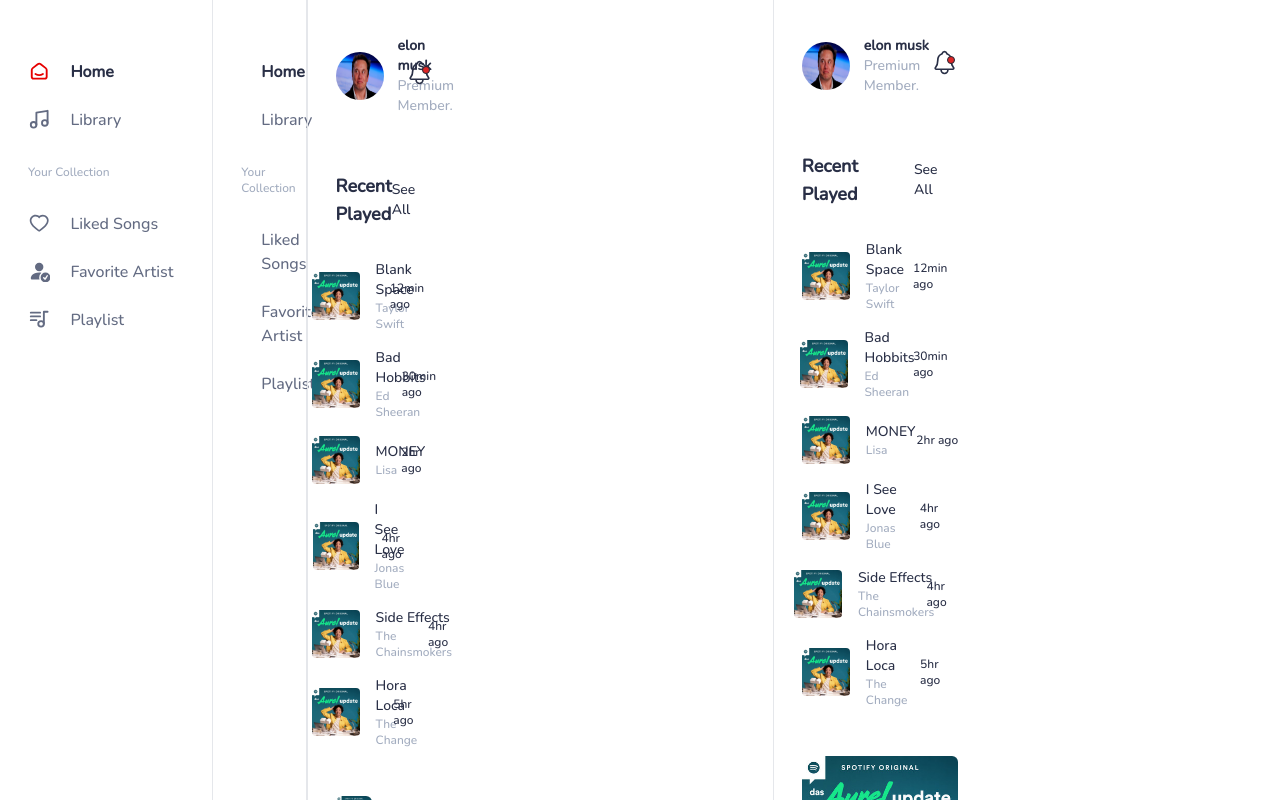
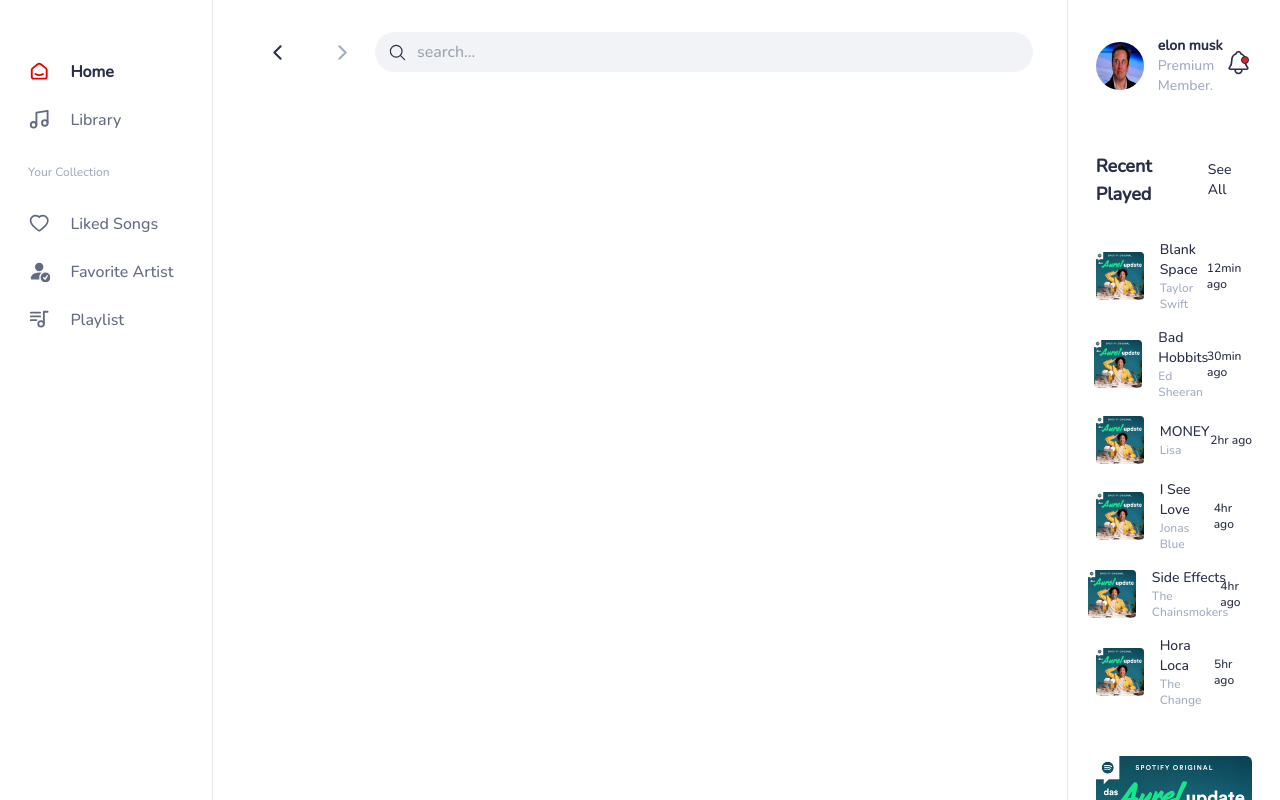
Before and after one commit to mhmd-bagha/music-player-client, a Next.js app: page / in a window 1280 px wide. Shown: the top 800 px of the page. Built offline with nearby package versions, Linux system fonts and the light colour scheme.

Commit message:
feat: added search bar

```diff
--- /dev/null
+++ b/components/home/searchbar.jsx
@@ -0,0 +1,22 @@
+import {FiChevronLeft, FiChevronRight} from "react-icons/fi";
+import styles from "Styles/Home.module.scss";
+import {IoSearchOutline} from "react-icons/io5";
+
+const Searchbar = () => {
+    return (
+        <div className="flex px-8">
+            {/* back and forward button */}
+            <div className="flex items-center justify-between">
+                <button className="px-5"><FiChevronLeft size={25} className="color-gunmetal"/></button>
+                <button className="px-5"><FiChevronRight size={25} className="color-crayola"/></button>
+            </div>
+            {/* search */}
+            <div className={`flex justify-center items-center w-10/12 ${styles.searchbar}`}>
+                <IoSearchOutline size={19}/>
+                <input type="text" placeholder="search..."/>
+            </div>
+        </div>
+    )
+}
+
+export default Searchbar
--- a/pages/index.jsx
+++ b/pages/index.jsx
@@ -1,12 +1,11 @@
-import Menu from "Component/menu/menu";
-import Sidebar from "Component/sidebar/sidebar";
+import Searchbar from "Component/home/searchbar";
 
 const Home = () => {
     return (
         <>
-            <div className="flex">
-                <Menu/>
-                <Sidebar/>
+            <div className="grow mt-8">
+                {/* searchbar */}
+                <Searchbar/>
             </div>
         </>
     )
--- a/styles/Home.module.scss
+++ b/styles/Home.module.scss
@@ -28,3 +28,21 @@
 .default_song_liked {
   fill: $color_gunmetal;
 }
+
+.searchbar {
+  position: relative;
+
+  input {
+    background: $color_anti_flash_white;
+    outline: none;
+    border-radius: 1.5rem;
+    padding: .5rem 0 .5rem 2.6rem;
+    width: 100%;
+  }
+
+  svg {
+    position: absolute;
+    left: .8rem;
+    color: $color_gunmetal;
+  }
+}
--- a/styles/globals.scss
+++ b/styles/globals.scss
@@ -2,6 +2,7 @@ $color_electric_red: #E60000;
 $color_gunmetal: #292f46;
 $color_dark_electric_blue: #636B82;
 $color_crayola: #A2ACBF;
+$color_anti_flash_white: #F2F3F7;
 
 .color-red-electric {
   color: $color_electric_red;
@@ -18,3 +19,7 @@ $color_crayola: #A2ACBF;
 .color-crayola {
   color: $color_crayola;
 }
+
+.bg-anti-flash-white {
+  color: $color_anti_flash_white;
+}
```
